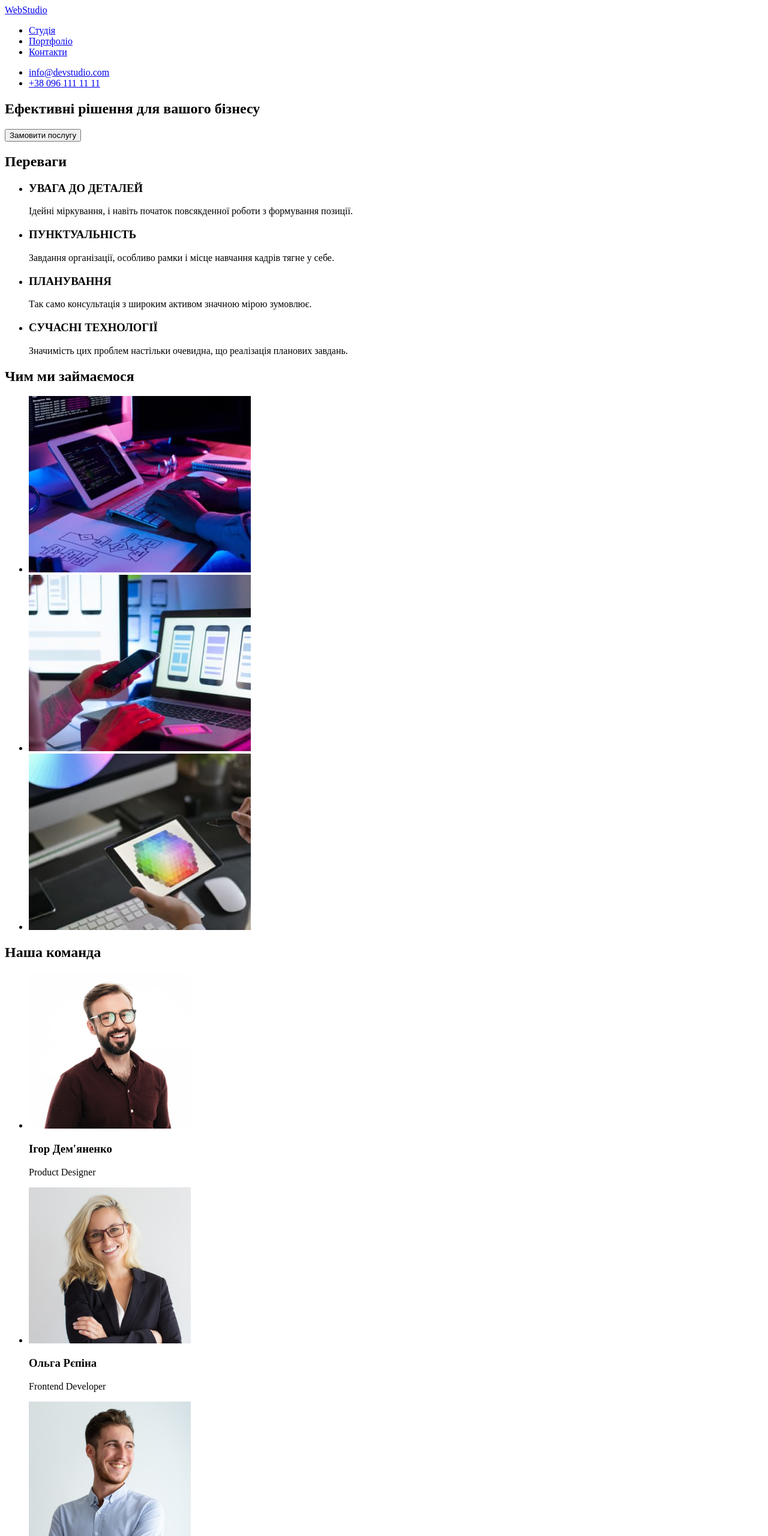
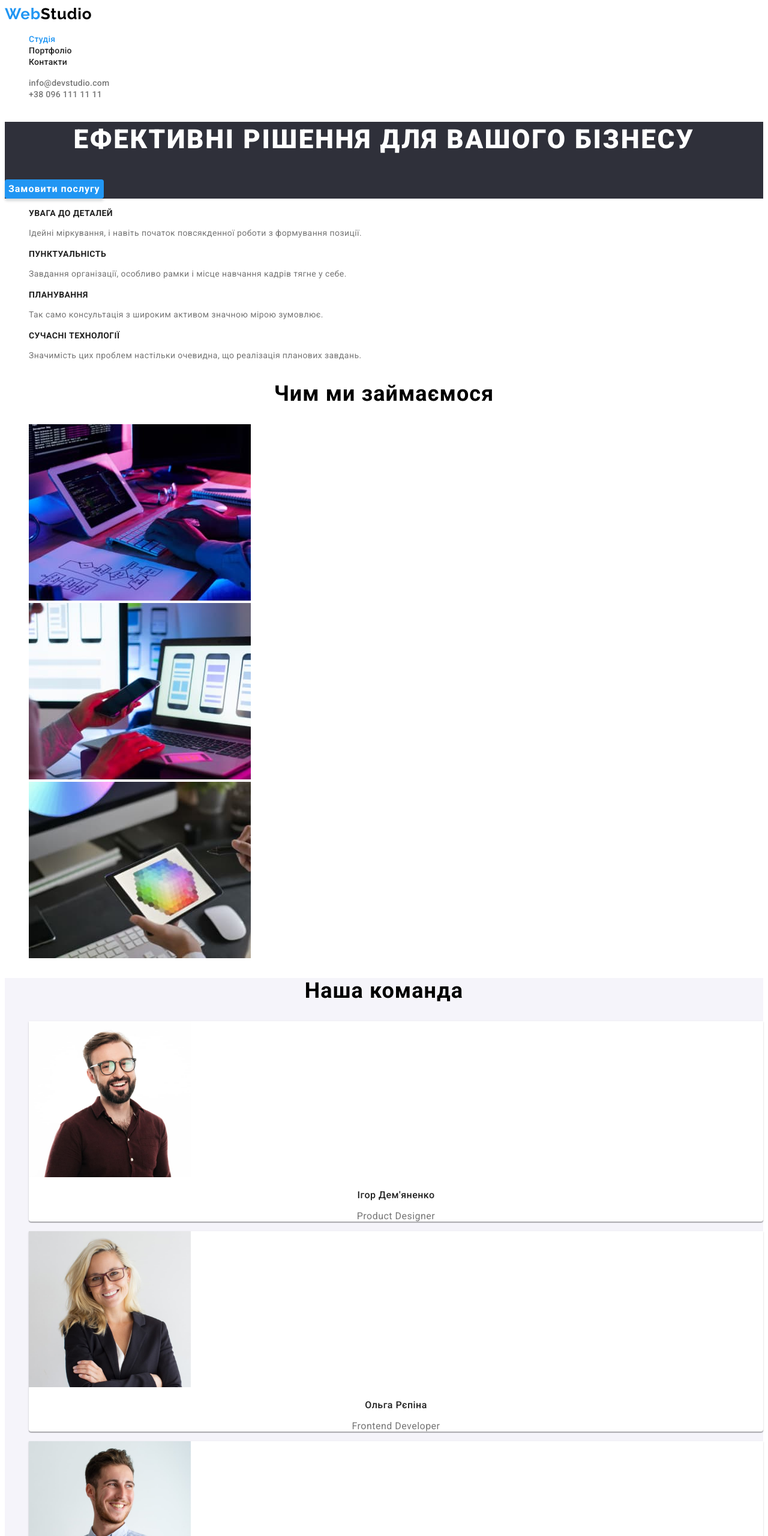
Before and after one commit to ArtemP31/html_study, a plain HTML site: page index.html in a window 1280 px wide. Shown: the top 2560 px of the page at 60% size. Drawn offline with Linux system fonts and the light colour scheme.

Commit message:
not done second hw

```diff
--- a/CSS/styles.css
+++ b/CSS/styles.css
@@ -1,3 +1,204 @@
-* {
-    text-decoration: none;
+:root {
+  --main-color: #2196f3;
+  --first-titel-color: #212121;
+  --hero-titel-color: #ffffff;
+  --first-text-color: #757575;
+  --footer-background-color: #2f303a;
+  --team-background-color: #f5f4fa;
+  --black-color: #000000;
+  --background-color-btn: #188CE8
+
 }
+
+body {
+  font-family: "Roboto", sans-serif;
+}
+
+.link {
+  text-decoration: none;
+}
+.list {
+  list-style: none;
+}
+
+.header {
+}
+.logo-link {
+  font-family: Raleway;
+  font-style: normal;
+  font-weight: 700;
+  font-size: 26px;
+  line-height: 1.1923;
+  letter-spacing: 0.03em;
+  color: var(--black-color);
+}
+.logo {
+  color: var(--main-color);
+}
+.header-nav {
+}
+.header-list {
+}
+.header-iteam {
+}
+.header-link {
+    font-weight: 500;
+    font-size: 14px;
+    line-height: 1.1428;
+    letter-spacing: 0.02em;
+    color: var(--first-titel-color);
+}
+
+.current{
+    color: var(--main-color);
+}
+
+.header-link:hover,
+.header-link:focus{
+    color: var(--main-color);
+}
+
+.contacts > a{
+    color: var(--first-text-color);
+}
+
+.hero {
+    background-color: var(--footer-background-color);
+}
+.hero-title {
+    font-weight: 900;
+    font-size: 44px;
+    line-height: 1.3636;
+    letter-spacing: 0.06em;
+
+    text-align: center;
+    text-transform: uppercase;
+
+    color: var(--hero-titel-color);
+}
+.hero-button {
+    font-family: 'Roboto', sans-serif;
+    font-size: 16px;
+    font-style: normal;
+    font-weight: 700;
+    line-height: 1.875;
+    letter-spacing: 0.06em;
+
+    color: var(--hero-titel-color);
+
+    cursor: pointer;
+    text-align: center;
+
+    border: none;
+    border-radius: 4px;
+    background: var(--main-color);
+    box-shadow: 0px 4px 4px 0px rgba(0, 0, 0, 0.15);
+
+}
+
+.hero-button:hover,
+.hero-button:focus{
+    background-color: var(--background-color-btn);
+}
+
+.advantage {
+}
+.hide {
+    font-size: 0;
+}
+.advantage-list {
+}
+.advantage-iteam {
+}
+.advantage-iteam-title {
+    font-size: 14px;
+    font-weight: 700;
+    line-height: 1.1428;
+    letter-spacing: 0.03em;
+    text-transform: uppercase;
+    color: var(--first-titel-color);
+}
+.advantage-iteam-text {
+    font-size: 14px;
+    line-height: 1.7142;
+    letter-spacing: 0.03em;
+    color: var(--first-text-color);
+}
+
+.services {
+}
+.title {
+    text-align: center;
+    font-size: 36px;
+    font-weight: 700;
+    line-height: 1.1666;
+    letter-spacing: 0.03em;
+}
+.services-list {
+}
+.services-iteam {
+}
+.services-img {
+}
+
+.team {
+    background-color: var(--team-background-color);
+}
+.team-list {
+}
+
+.team-iteam {
+    border-radius: 0px 0px 4px 4px;
+    background: var(--hero-titel-color);
+    box-shadow: 0px 2px 1px 0px rgba(0, 0, 0, 0.20), 0px 1px 1px 0px rgba(0, 0, 0, 0.14), 0px 1px 3px 0px rgba(0, 0, 0, 0.12);
+
+}
+.team-title {
+    font-size: 16px;
+    font-weight: 500;
+    line-height: 1.1875;
+    letter-spacing: 0.03em;
+    text-align: center;
+    color: var(--first-titel-color);
+}
+.team-text {
+    font-size: 16px;
+    font-weight: 400;
+    line-height: 1.1875;
+    letter-spacing: 0.03em;
+    text-align: center;
+    color: var(--first-text-color);
+}
+
+.footer {
+    background-color: var(--footer-background-color);
+}
+
+.footer > a{
+    color: var(--hero-titel-color);
+}
+
+.footer-address {
+}
+.footer-list {
+}
+
+.footer-iteam {
+}
+.footer-link {
+    font-size: 14px;
+    font-style: normal;
+    font-weight: 400;
+    line-height: 1.7142;
+    letter-spacing: 0.03em;
+    color: rgba(255, 255, 255, 0.60);
+}
+
+.footer-address {
+    color: var(--hero-titel-color);
+}
+
+.footer-link:hover,
+.footer-link:focus{
+    color: var(--main-color);
+}
--- a/index.html
+++ b/index.html
@@ -4,90 +4,106 @@
     <meta charset="UTF-8" />
     <meta name="viewport" content="width=device-width, initial-scale=1.0" />
     <title>Студія</title>
+    <link rel="preconnect" href="https://fonts.googleapis.com" />
+    <link rel="preconnect" href="https://fonts.gstatic.com" crossorigin />
+    <link
+      href="https://fonts.googleapis.com/css2?family=Raleway:wght@700&family=Roboto:wght@400;500;700;900&display=swap"
+      rel="stylesheet"
+    />
+    <link rel="stylesheet" href="./CSS/styles.css" />
   </head>
   <body>
     <header class="header">
-      <a href="#" lang="en"><span>Web</span>Studio</a>
-      <nav>
-        <ul>
-          <li>
-            <a href="#">Студія</a>
+      <a class="logo-link link" href="#" lang="en"
+        ><span class="logo">Web</span>Studio</a
+      >
+      <nav class="header-nav">
+        <ul class="header-list list">
+          <li class="header-iteam">
+            <a class="header-link link current" href="#">Студія</a>
           </li>
-          <li>
-            <a href="#">Портфоліо</a>
+          <li class="header-iteam">
+            <a class="header-link link" href="#">Портфоліо</a>
           </li>
-          <li>
-            <a href="#">Контакти</a>
+          <li class="header-iteam">
+            <a class="header-link link" href="#">Контакти</a>
           </li>
         </ul>
       </nav>
-      <ul>
-        <li>
-          <a href="mailto:info@devstudio.com">info@devstudio.com</a>
+      <ul class="header-list list">
+        <li class="header-iteam contacts">
+          <a class="header-link link" href="mailto:info@devstudio.com"
+            >info@devstudio.com</a
+          >
         </li>
-        <li>
-          <a href="tel:+380961111111">+38 096 111 11 11</a>
+        <li class="header-list contacts">
+          <a class="header-link link" href="tel:+380961111111"
+            >+38 096 111 11 11</a
+          >
         </li>
       </ul>
     </header>
     <main>
-      <section>
-        <h1>Ефективні рішення для вашого бізнесу</h1>
-        <button type="button">Замовити послугу</button>
+      <section class="hero">
+        <h1 class="hero-title">Ефективні рішення для вашого бізнесу</h1>
+        <button class="hero-button" type="button">Замовити послугу</button>
       </section>
-      <section>
-        <h2>Переваги</h2>
-        <ul>
-          <li>
-            <h3>УВАГА ДО ДЕТАЛЕЙ</h3>
-            <p>
+      <section class="advantage">
+        <h2 class="hide">Переваги</h2>
+        <ul class="advantage-list list">
+          <li class="advantage-iteam">
+            <h3 class="advantage-iteam-title">УВАГА ДО ДЕТАЛЕЙ</h3>
+            <p class="advantage-iteam-text">
               Ідейні міркування, і навіть початок повсякденної роботи з
               формування позиції.
             </p>
           </li>
-          <li>
-            <h3>ПУНКТУАЛЬНІСТЬ</h3>
-            <p>
+          <li class="advantage-iteam">
+            <h3 class="advantage-iteam-title">ПУНКТУАЛЬНІСТЬ</h3>
+            <p class="advantage-iteam-text">
               Завдання організації, особливо рамки і місце навчання кадрів тягне
               у себе.
             </p>
           </li>
-          <li>
-            <h3>ПЛАНУВАННЯ</h3>
-            <p>
+          <li class="advantage-iteam">
+            <h3 class="advantage-iteam-title">ПЛАНУВАННЯ</h3>
+            <p class="advantage-iteam-text">
               Так само консультація з широким активом значною мірою зумовлює.
             </p>
           </li>
-          <li>
-            <h3>СУЧАСНІ ТЕХНОЛОГІЇ</h3>
-            <p>
+          <li class="advantage-iteam">
+            <h3 class="advantage-iteam-title">СУЧАСНІ ТЕХНОЛОГІЇ</h3>
+            <p class="advantage-iteam-text">
               Значимість цих проблем настільки очевидна, що реалізація планових
               завдань.
             </p>
           </li>
         </ul>
       </section>
-      <section>
-        <h2>Чим ми займаємося</h2>
-        <ul>
-          <li>
+      <section class="services">
+        <h2 class="title">Чим ми займаємося</h2>
+        <ul class="services-list list">
+          <li class="services-iteam">
             <img
+              class="services-img"
               src="./images/new_box1.jpg"
               alt="Людина, яка програмує"
               width="370"
               height="294"
             />
           </li>
-          <li>
+          <li class="services-iteam">
             <img
+              class="services-img"
               src="./images/new_box2.jpg"
               alt="Дизайнер порівнює макети"
               width="370"
               height="294"
             />
           </li>
-          <li>
+          <li class="services-iteam">
             <img
+              class="services-img"
               src="./images/new_box3.jpg"
               alt="Пленшет в руках з зобраежням куба"
               width="370"
@@ -96,68 +112,75 @@
           </li>
         </ul>
       </section>
-      <section>
-        <h2>Наша команда</h2>
-        <ul>
-          <li>
+      <section class="team">
+        <h2 class="title">Наша команда</h2>
+        <ul class="team-list list">
+          <li class="team-iteam">
             <img
               src="./images/foto_Igor_new.jpg"
               alt="Фото Ігоря Дем'яненко"
               width="270"
               height="260"
             />
-            <h3>Ігор Дем'яненко</h3>
-            <p lang="en">Product Designer</p>
+            <h3 class="team-title">Ігор Дем'яненко</h3>
+            <p class="team-text" lang="en">Product Designer</p>
           </li>
-          <li>
+          <li class="team-iteam">
             <img
               src="./images/foto_Olga_new.jpg"
               alt="Фото Ольги Рєпіної"
               width="270"
               height="260"
             />
-            <h3>Ольга Рєпіна</h3>
-            <p lang="en">Frontend Developer</p>
+            <h3 class="team-title">Ольга Рєпіна</h3>
+            <p class="team-text" lang="en">Frontend Developer</p>
           </li>
-          <li>
+          <li class="team-iteam">
             <img
               src="./images/foto_Mykola_new.jpg"
               alt="Фото Миколи Тарасова"
               width="270"
               height="260"
             />
-            <h3>Микола Тарасов</h3>
-            <p lang="en">Marketing</p>
+            <h3 class="team-title">Микола Тарасов</h3>
+            <p class="team-text" lang="en">Marketing</p>
           </li>
-          <li>
+          <li class="team-iteam">
             <img
               src="./images/foto_Myhailo_new.jpg"
               alt="Фото Михайла Єрмакова"
               width="270"
               height="260"
             />
-            <h3>Михайло Єрмаков</h3>
-            <p lang="en">UI Designer</p>
+            <h3 class="team-title">Михайло Єрмаков</h3>
+            <p class="team-text" lang="en">UI Designer</p>
           </li>
         </ul>
       </section>
     </main>
-    <footer>
-      <p>WebStudio</p>
-      <address>
-        <ul>
-          <li>
+    <footer class="footer">
+      <a class="logo-link link" href="#" lang="en"
+        ><span class="logo">Web</span>Studio</a
+      >
+      <address class="footer-address">
+        <ul class="footer-list list">
+          <li class="footer-iteam">
             <a
+              class="footer-link link footer-address"
               href="https://www.bing.com/maps?osid=c63089d1-bdf8-47fa-8909-ece39b428c00&cp=50.42718~30.53534&lvl=17&pi=0&v=2&sV=2&form=S00027"
             >
               м. Київ, пр-т Лесі Українки, 26
             </a>
           </li>
-          <li>
-            <a href="mailto:info@devstudio.com">info@devstudio.com</a>
+          <li class="footer-iteam">
+            <a class="footer-link link" href="mailto:info@devstudio.com"
+              >info@devstudio.com</a
+            >
           </li>
-          <li>
-            <a href="tel:+380961111111">+38 096 111 11 11</a>
+          <li class="footer-iteam">
+            <a class="footer-link link" href="tel:+380961111111"
+              >+38 096 111 11 11</a
+            >
           </li>
         </ul>
       </address>
```
